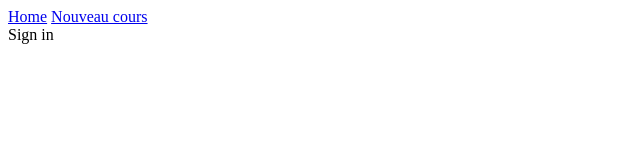
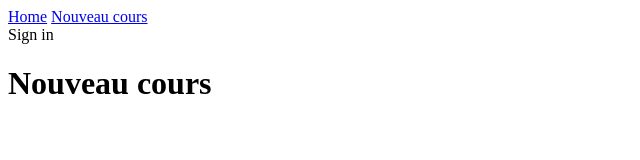
Before and after one commit to BorisTreize/qlive, a plain HTML site: page index.html in a window 1280 px wide. Shown: the whole page, without its empty margins (0-640 px from the left). Drawn offline with Linux system fonts and the light colour scheme.

Commit message:
update index.html

```diff
--- a/index.html
+++ b/index.html
@@ -13,5 +13,8 @@
     <div id="sign_in">
         Sign in
     </div>
+    <div id="new_cours">
+        <h1>Nouveau cours</h1>
+    </div>
   </body>
 </html>
```
